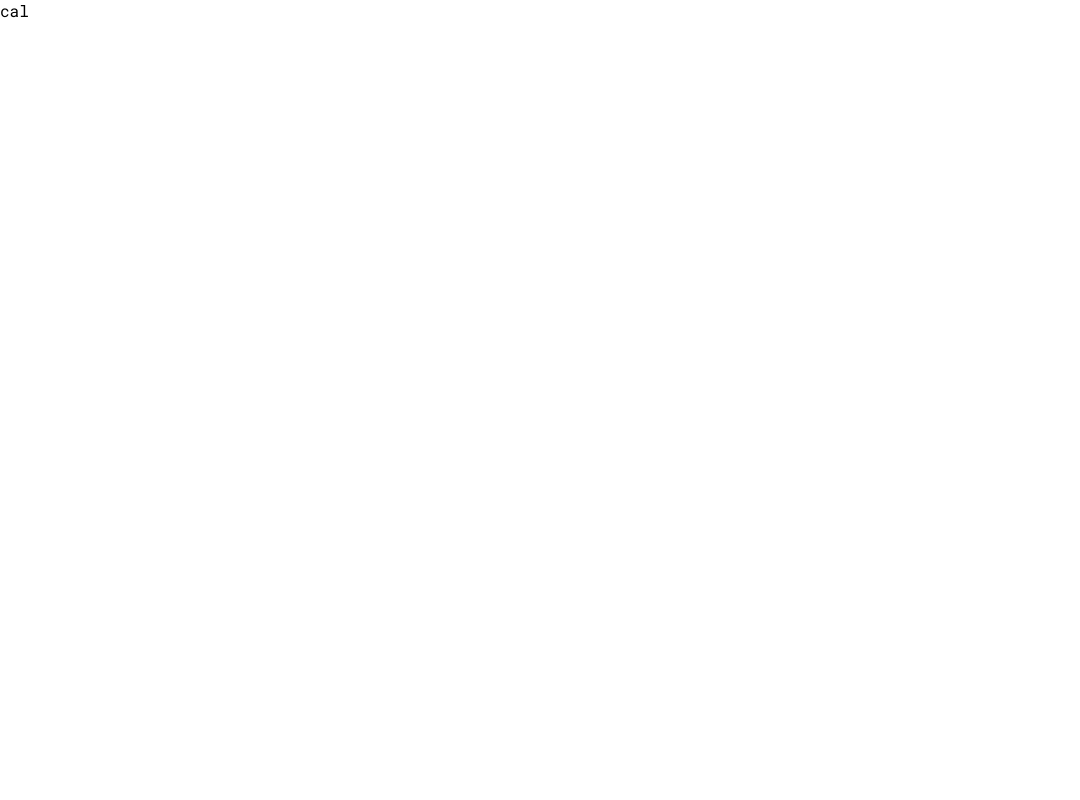
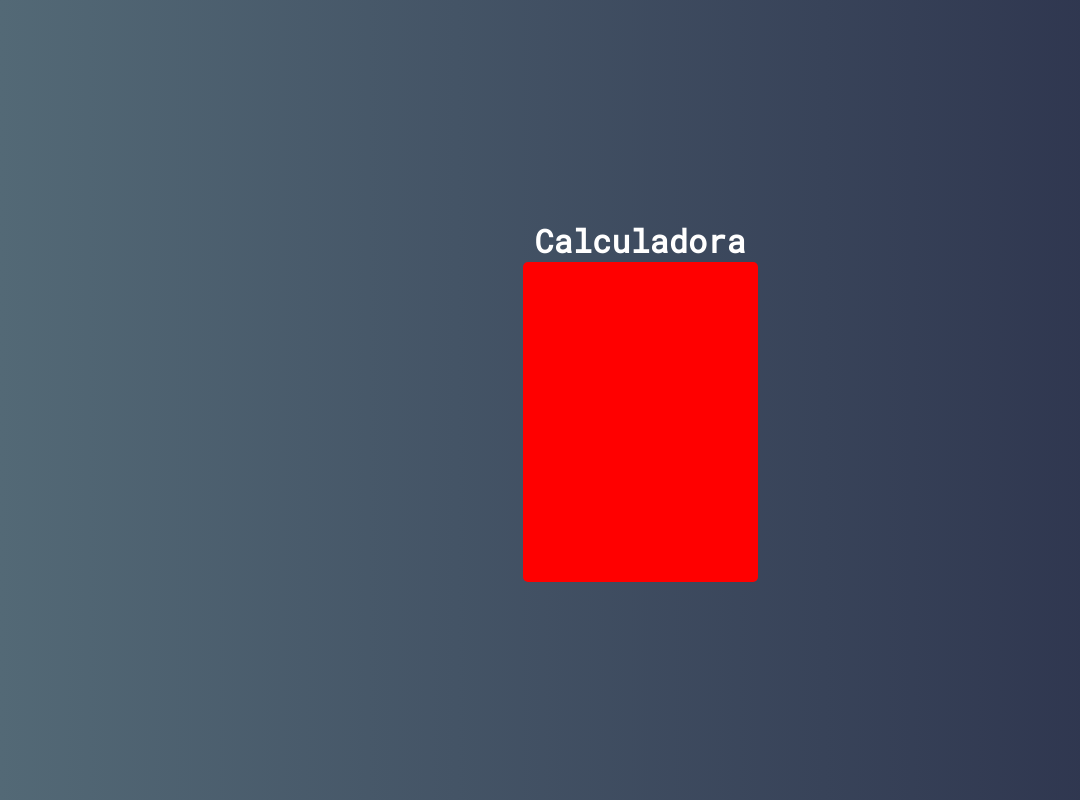
Before and after one commit to Erislandio/calculadora, a React (Create React App) app: page / in a window 1280 px wide. Shown: the whole page, without its empty margins (0-1080 px from the left). Built offline with nearby package versions, Linux system fonts and the light colour scheme.

Commit message:
Adição do css do body e compoente da calculadora

```diff
--- a/src/App.js
+++ b/src/App.js
@@ -1,12 +1,14 @@
 import React, { Component } from 'react';
 import './App.css';
 import Calculadora from './main/Calculadora';
+import './main/Calculadora.css';
 
 class App extends Component {
   render() {
     return (
       <div className="App">
-          <Calculadora />
+        <h1>Calculadora</h1>
+        <Calculadora />
       </div>
     );
   }
--- a/src/index.css
+++ b/src/index.css
@@ -12,3 +12,14 @@ code {
   font-family: source-code-pro, Menlo, Monaco, Consolas, "Courier New",
     monospace;
 }
+
+body{
+  display: flex;
+  height: 100vh;
+  justify-content: center;
+  align-items: center;
+  text-align: center;
+  color: #ffffff;
+
+  background: linear-gradient(to right, rgb(83, 105, 118), rgb(41, 46, 73))
+}
--- a/src/main/Calculadora.css
+++ b/src/main/Calculadora.css
@@ -0,0 +1,11 @@
+.calculator {
+    height: 320px;
+    width: 235px;
+    border-radius: 5px;
+    -webkit-border-radius: 5px;
+    -moz-border-radius: 5px;
+    -ms-border-radius: 5px;
+    -o-border-radius: 5px;
+    overflow: hidden;
+    background: red;
+}
--- a/src/main/Calculadora.jsx
+++ b/src/main/Calculadora.jsx
@@ -1,10 +1,11 @@
 import React, { Component } from 'react';
+import './Calculadora.css'
 
 class Calculadora extends Component {
     render() {
         return (
-            <div>
-                cal
+            <div className="calculator">
+
             </div>
         );
     }
```
Also changed, not shown: src/components/button/button.css (added).
